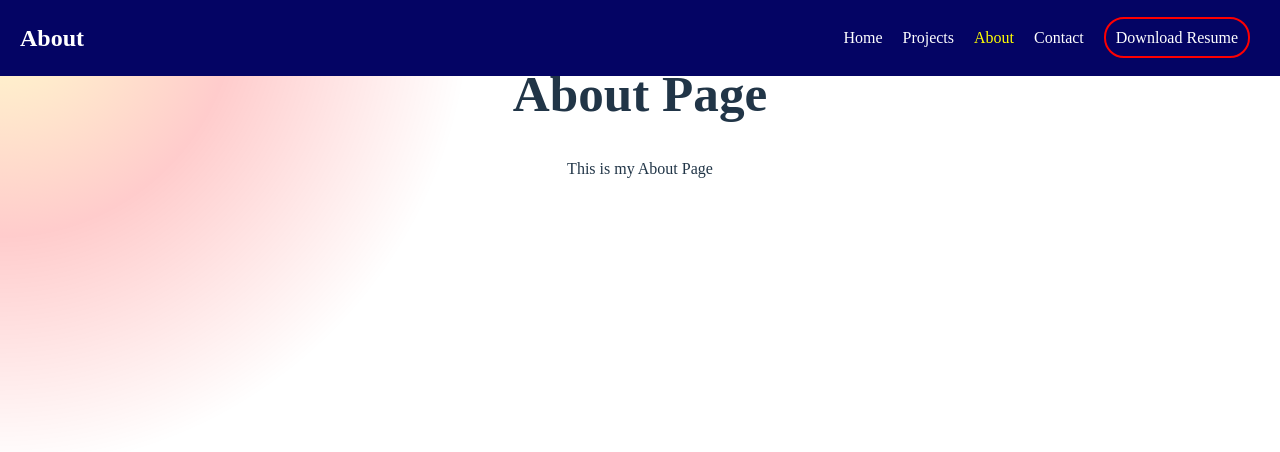
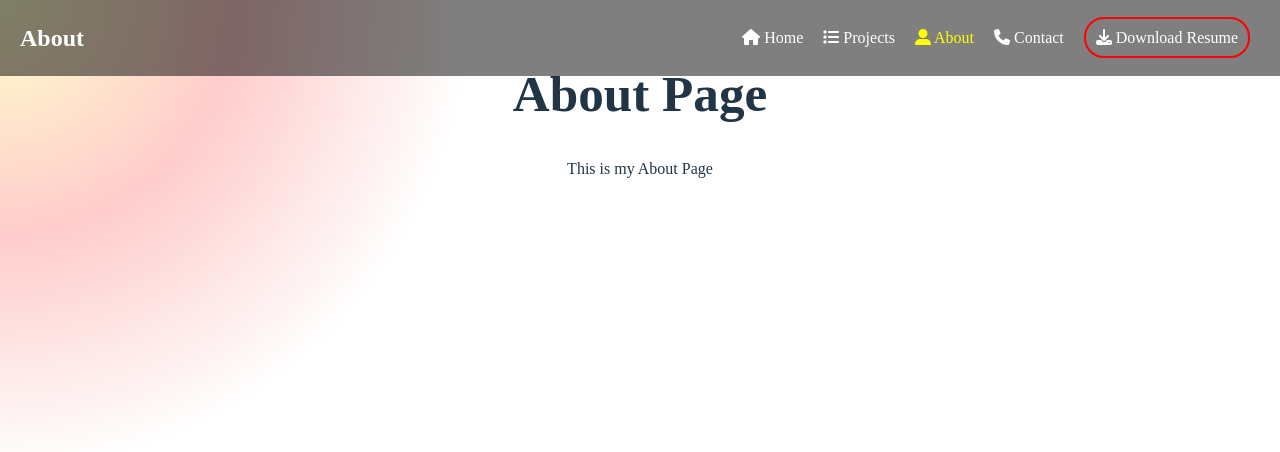
Before and after one commit to Pied07/react-profile, a React (Vite) app: page /react-profile/about in a window 1280 px wide. Shown: the top 452 px of the page. Built offline with nearby package versions, Linux system fonts and the light colour scheme.

Commit message:
project website

```diff
--- a/src/App.css
+++ b/src/App.css
@@ -42,12 +42,13 @@
 .navigationBar {
   position: fixed;
   top: 0;
-  background-color: rgb(4, 4, 100);
+  z-index: 1;
   width: 100%;
   left: 0;
   display: flex;
   justify-content: space-between;
   align-items: center;
+  transition: all 0.5s ease-in-out;
   ul {
     display: flex;
     list-style-type: none;
@@ -478,6 +479,7 @@
   height: 100%;
   position: fixed;
   z-index: 1;
+  backdrop-filter: blur(8px);
   display: flex;
   justify-content: center;
   align-items: center;
--- a/src/components/Home/Home.jsx
+++ b/src/components/Home/Home.jsx
@@ -7,7 +7,7 @@ import Leetcode from './Leetcode/Leetcode';
 import Github from './Github/Github';
 import { FontAwesomeIcon } from '@fortawesome/react-fontawesome'
 import { faGithub, faHackerrank, faLinkedin } from '@fortawesome/free-brands-svg-icons'
-import { faCode } from '@fortawesome/free-solid-svg-icons';
+import { faCode, faDownload } from '@fortawesome/free-solid-svg-icons';
 
 function Home() {
   const [repos, setRepos] = useState([]);
@@ -81,6 +81,7 @@ function Home() {
               <a href="https://www.linkedin.com/in/sandipan-adhikary-ab418b230/"><FontAwesomeIcon icon={faLinkedin} /> My LinkedIn Account</a>
               <a href="https://leetcode.com/u/Sandipan_Adhikary/"><FontAwesomeIcon icon={faCode} /> My Leetcode Account</a>
               <a href="https://www.hackerrank.com/profile/sandipanadhikar2"><FontAwesomeIcon icon={faHackerrank} /> My HackerRank Account</a>
+              <a href=""><FontAwesomeIcon icon={faDownload} /> Download my Resume</a>
             </div>
             <br /><br />
             <div className="homeRecentProjects">
--- a/src/components/NavigationBar/NavigationBar.jsx
+++ b/src/components/NavigationBar/NavigationBar.jsx
@@ -1,5 +1,7 @@
 import React, { useEffect, useState } from 'react'
 import { Link, useLocation } from 'react-router-dom'
+import { FontAwesomeIcon } from '@fortawesome/react-fontawesome'
+import { faDownload, faHome, faList, faPhone, faUserAlt } from '@fortawesome/free-solid-svg-icons';
 
 function NavigationBar() {
   const [activeLink, setActiveLink] = useState("");
@@ -15,6 +17,15 @@ function NavigationBar() {
     navText.innerText = currentRoute || "home";
   }, [location]);
 
+  document.addEventListener('scroll', () => {
+    const navBar = document.querySelector('.navigationBar');
+    if (window.scrollY <= 500) {
+      navBar.style.backgroundColor = 'rgba(0,0,0,0.5)';
+    } else {
+      navBar.style.backgroundColor = 'rgba(4, 4, 100, 0.5)';
+    }
+  })
+
   return (
     <nav className='navigationBar'>
       <div className="navLeft">
@@ -22,11 +33,11 @@ function NavigationBar() {
       </div>
         <div className="navRight">
         <ul>
-            <li><Link className={activeLink === 'home' ? 'navText active' : 'navText'} to="/">Home</Link></li>
-            <li><Link className={activeLink === 'projects' ? 'navText active' : 'navText'} to="/projects">Projects</Link></li>
-            <li><Link className={activeLink === 'about' ? 'navText active' : 'navText'} to="/about">About</Link></li>
-            <li><Link className={activeLink === 'contacts' ? 'navText active' : 'navText'} to="/contacts">Contact</Link></li>
-            <li><Link className={activeLink === 'resume' ? 'navText active' : 'navText'} to="/resume">Download Resume</Link></li>
+            <li><Link className={activeLink === 'home' ? 'navText active' : 'navText'} to="/"><FontAwesomeIcon icon={faHome} /> Home</Link></li>
+            <li><Link className={activeLink === 'projects' ? 'navText active' : 'navText'} to="/projects"><FontAwesomeIcon icon={faList} /> Projects</Link></li>
+            <li><Link className={activeLink === 'about' ? 'navText active' : 'navText'} to="/about"><FontAwesomeIcon icon={faUserAlt} /> About</Link></li>
+            <li><Link className={activeLink === 'contacts' ? 'navText active' : 'navText'} to="/contacts"><FontAwesomeIcon icon={faPhone} /> Contact</Link></li>
+            <li><Link className={activeLink === 'resume' ? 'navText active' : 'navText'} to="/resume"><FontAwesomeIcon icon={faDownload} /> Download Resume</Link></li>
         </ul>
         </div>
     </nav>
--- a/src/components/Projects/Projects.jsx
+++ b/src/components/Projects/Projects.jsx
@@ -28,31 +28,39 @@ function Projects() {
         fetchProjects()
     },[])
 
-    const checkWebsiteAvailability = async (repoName) => {
+    const checkWebsiteAvailability = async (repo) => {
         try {
-            const response = await axios.get(`https://${username}.github.io/${repoName}/`);
+            if(repo.homepage !== null) {
+                setSiteAvailable((prevState) => ({
+                    ...prevState,
+                    [repo.name]: repo.homepage,
+                }));
+                return;
+            }
+            $url = `https://${username}.github.io/${repo.name}/`;
+            const response = await axios.get($url);
             if (response.status === 200) {
             setSiteAvailable((prevState) => ({
                 ...prevState,
-                [repoName]: true,
+                [repo.name]: $url,
             }));
             } else {
             setSiteAvailable((prevState) => ({
                 ...prevState,
-                [repoName]: false,
+                [repo.name]: null,
             }));
             }
         } catch (error) {
             setSiteAvailable((prevState) => ({
             ...prevState,
-            [repoName]: false,
+            [repo.name]: null,
             }));
         }
     };
 
     useEffect(() => {
         projects.forEach((repo) => {
-            checkWebsiteAvailability(repo.name);
+            checkWebsiteAvailability(repo);
         });
     }, [projects]);
 
```
